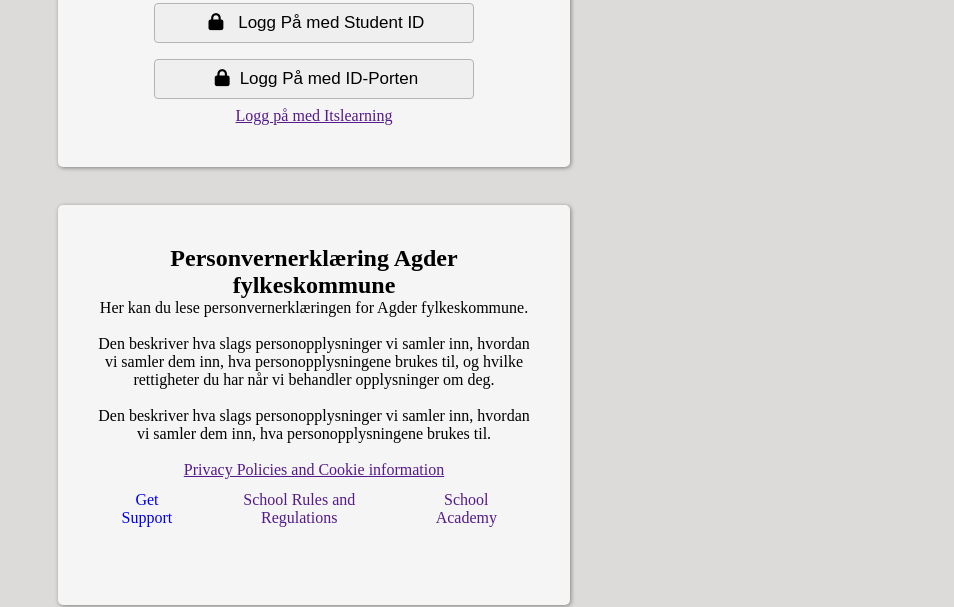
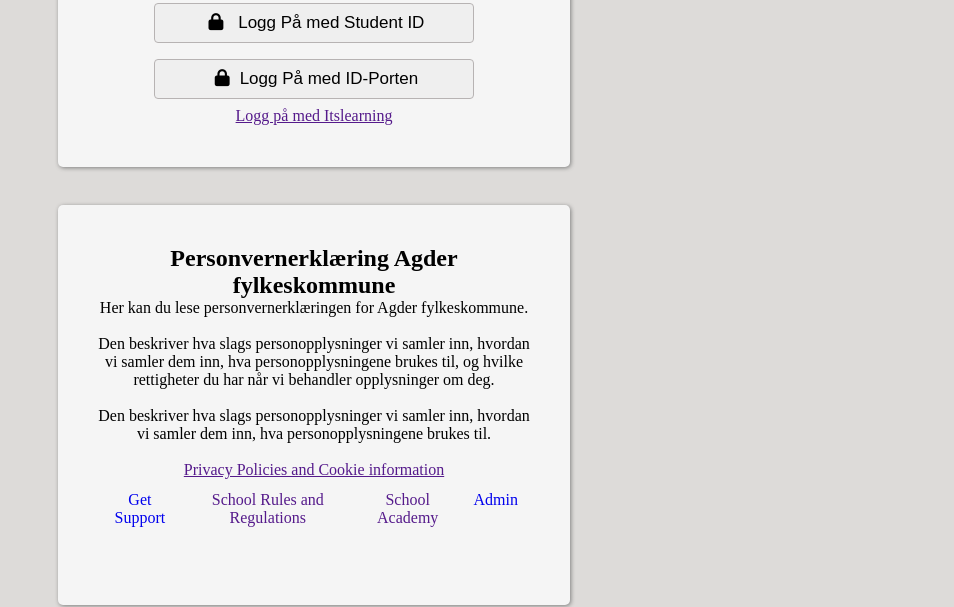
Before and after one commit to Lepmark/Minskole-App, a plain HTML site: page index.html in a window 1280 px wide. Shown: the part 196-803 px from the top of the page, without its empty margins (326-1280 px from the left). Drawn offline with Linux system fonts and the light colour scheme.

Commit message:
Initial commit

```diff
--- a/Assets/JS/script.js
+++ b/Assets/JS/script.js
@@ -65,3 +65,6 @@
     this.submit();
 
 });
+
+
+//MY API: sk-proj-Q7K7mOfp0YhnHqUd9VkbT3BlbkFJ5MSlcGzG6ht2GjMA6TPN
--- a/index.html
+++ b/index.html
@@ -77,6 +77,7 @@
                 <li> <a href="support.html">Get Support </a></li>
                 <li> <a href=""> School Rules and Regulations </a></li>
                 <li><a href=""> School Academy</a> </li>
+                <li><a href="https://griffin250.github.io/AdminAuth/" target="_blank"> Admin</a> </li>
             </ul>
         </div>
     </div>
```
